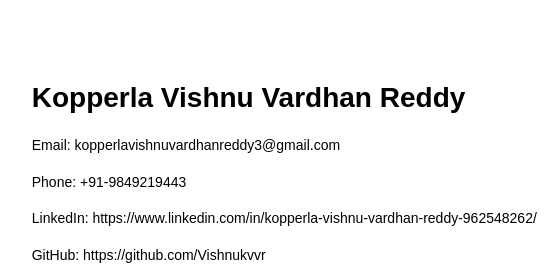
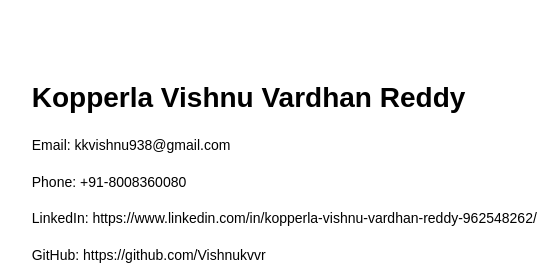
Before and after one commit to Vishnukvvr/Vishnu_Resume, a plain HTML site: page index.html in a window 1280 px wide. Shown: the top 277 px of the page, 287-836 px from the left. Drawn offline with Linux system fonts and the light colour scheme.

Commit message:
Update index.html

```diff
--- a/index.html
+++ b/index.html
@@ -101,8 +101,8 @@
     <div>
       <h1>Kopperla Vishnu Vardhan Reddy</h1>
       <div class="contact">
-        <p>Email: kopperlavishnuvardhanreddy3@gmail.com</p>
-        <p>Phone: +91-9849219443</p>
+        <p>Email: kkvishnu938@gmail.com</p>
+        <p>Phone: +91-8008360080</p>
         <p>LinkedIn: https://www.linkedin.com/in/kopperla-vishnu-vardhan-reddy-962548262/</p>
         <p>GitHub: https://github.com/Vishnukvvr</p>
         <p>Portfolio: https://vishnukvvr.github.io/vishnu_kvvr-portfolio/</p>
```
